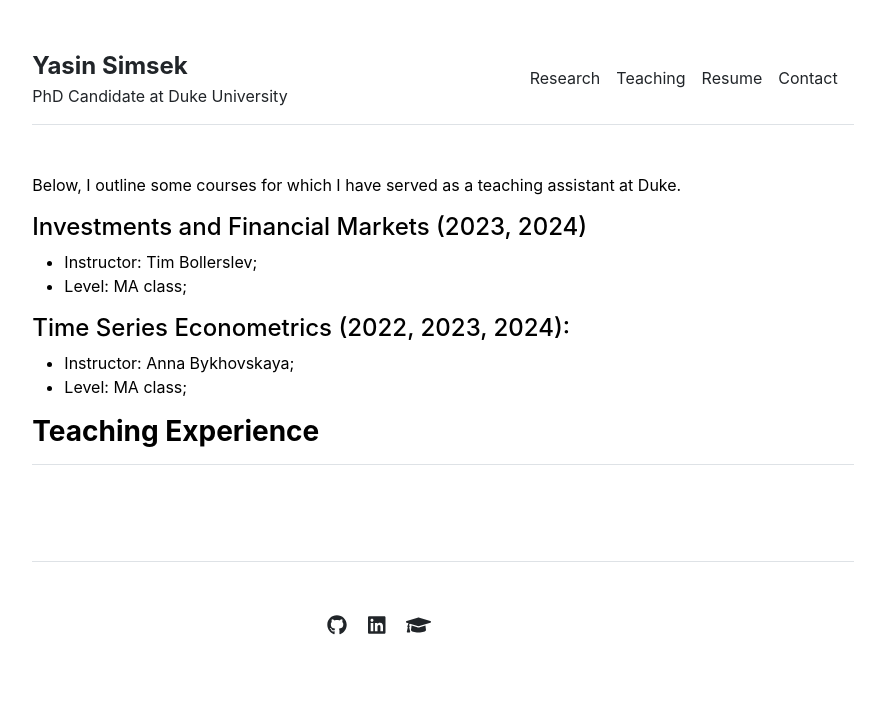
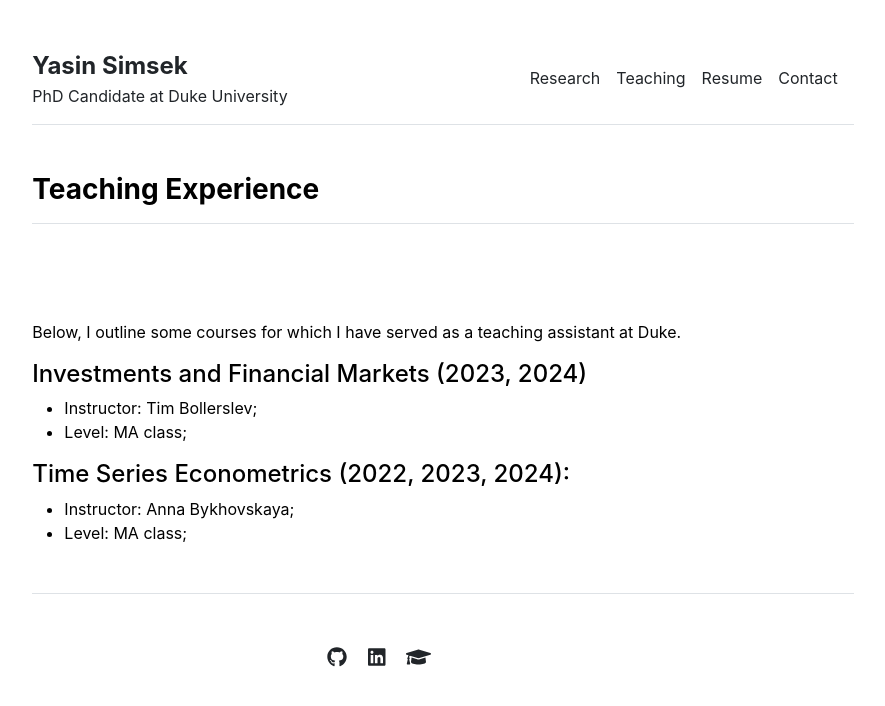
Before and after one commit to yasin-simsek/yasin-simsek.github.io, a Jekyll site: the page built from teaching.md, in a window 1280 px wide. Shown: the top 706 px of the page, without its empty margins (197-1082 px from the left). Built offline with Jekyll 4.4.1, drawn with Linux system fonts in a browser that asks for light colours; part of the change alters nothing that is shown.

```diff
--- a/_layouts/teaching.html
+++ b/_layouts/teaching.html
@@ -1,8 +1,6 @@
 ---
 layout: default
 ---
-
-{{ content }}
 
 <div class="row g-5 mb-5">
   <div>
@@ -12,3 +10,5 @@ layout: default
     {% endfor %} -->
   </div>
 </div>
+
+{{ content }}
```
